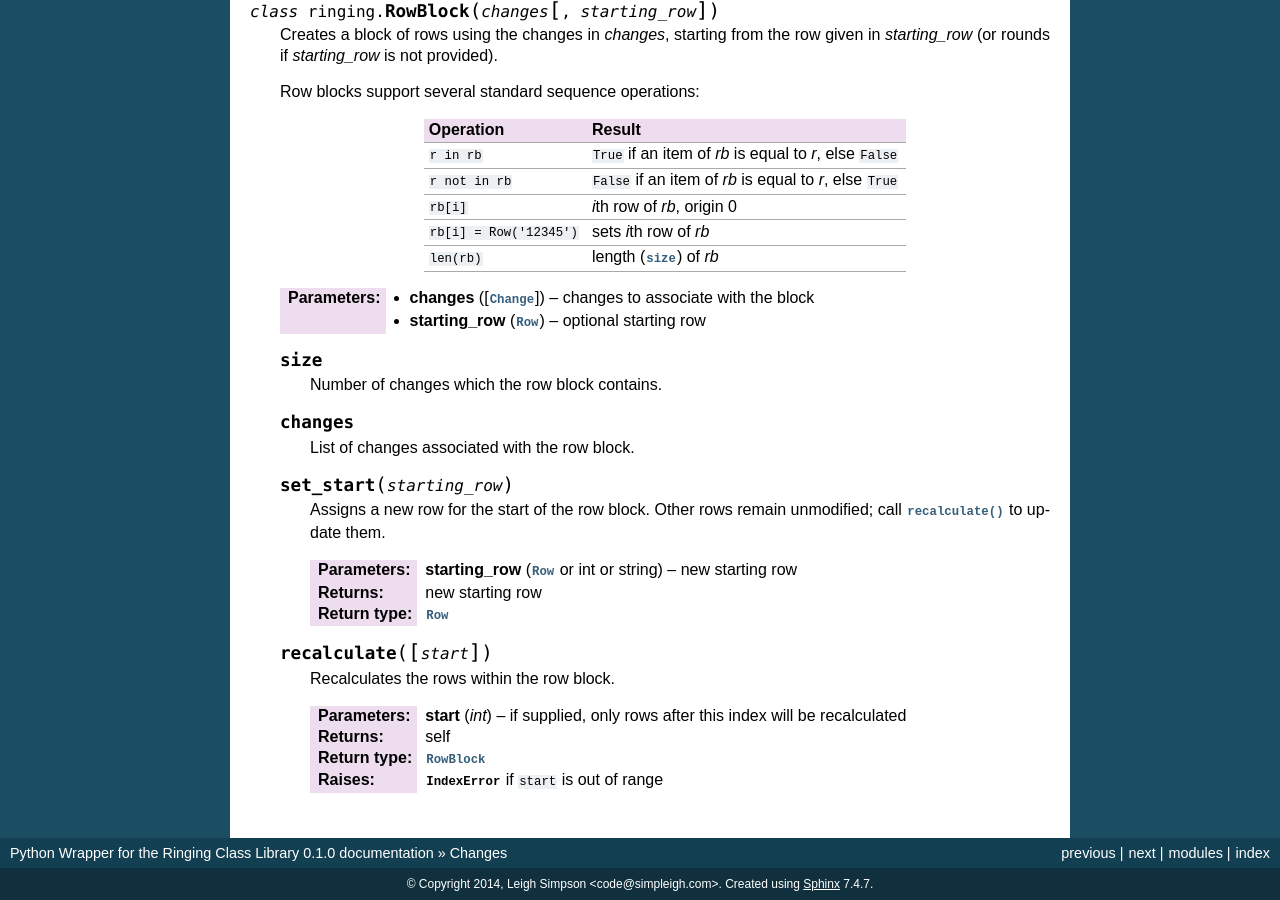
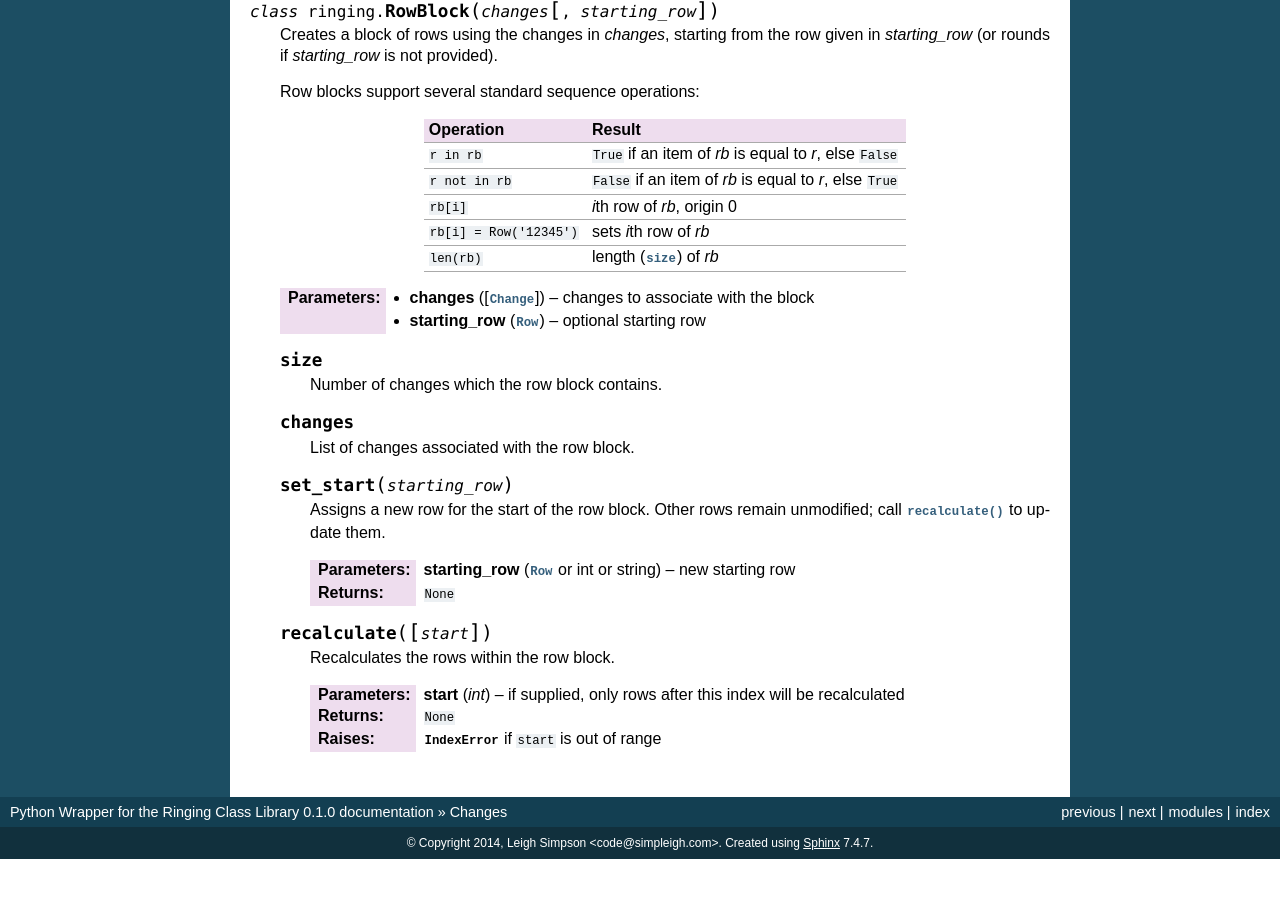
Before and after one commit to ringing-lib/ringing-lib-python, a Sphinx documentation site: the page built from docs/source/classes/change.rst, in a window 1280 px wide and 900 px high, scrolled down 2618 px. Built offline with Sphinx 7.4.7, drawn with Linux system fonts in a browser that asks for light colours; after the commit the page ends 3477 px from its top, so only the background shows below that.

Commit message:
Modified RowBlock mutators to return None
See 31910a055ff3c3caf6af2121729447c2b30186b2 for justification.

```diff
--- a/docs/source/classes/change.rst
+++ b/docs/source/classes/change.rst
@@ -185,8 +185,7 @@ lead of the method.
 
       :param starting_row: new starting row
       :type starting_row: :class:`Row` or int or string
-      :return: new starting row
-      :rtype: :class:`Row`
+      :return: ``None``
 
    .. method:: recalculate([start])
 
@@ -194,6 +193,5 @@ lead of the method.
 
       :param int start: if supplied, only rows after this index will be
          recalculated
-      :return: self
-      :rtype: :class:`RowBlock`
+      :return: ``None``
       :raises: :exc:`IndexError` if ``start`` is out of range
```
Also changed, not shown: 2 other files.
